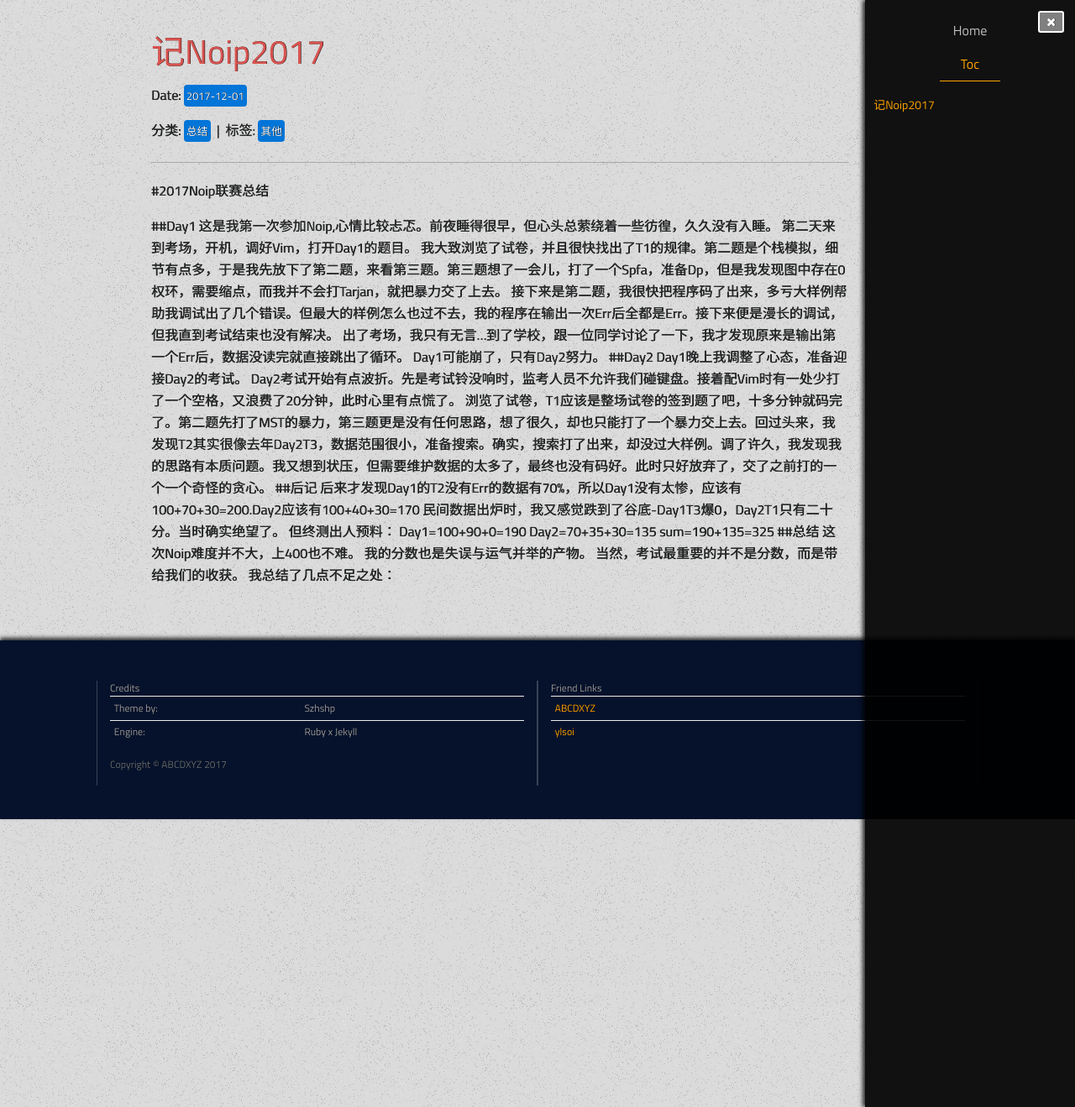
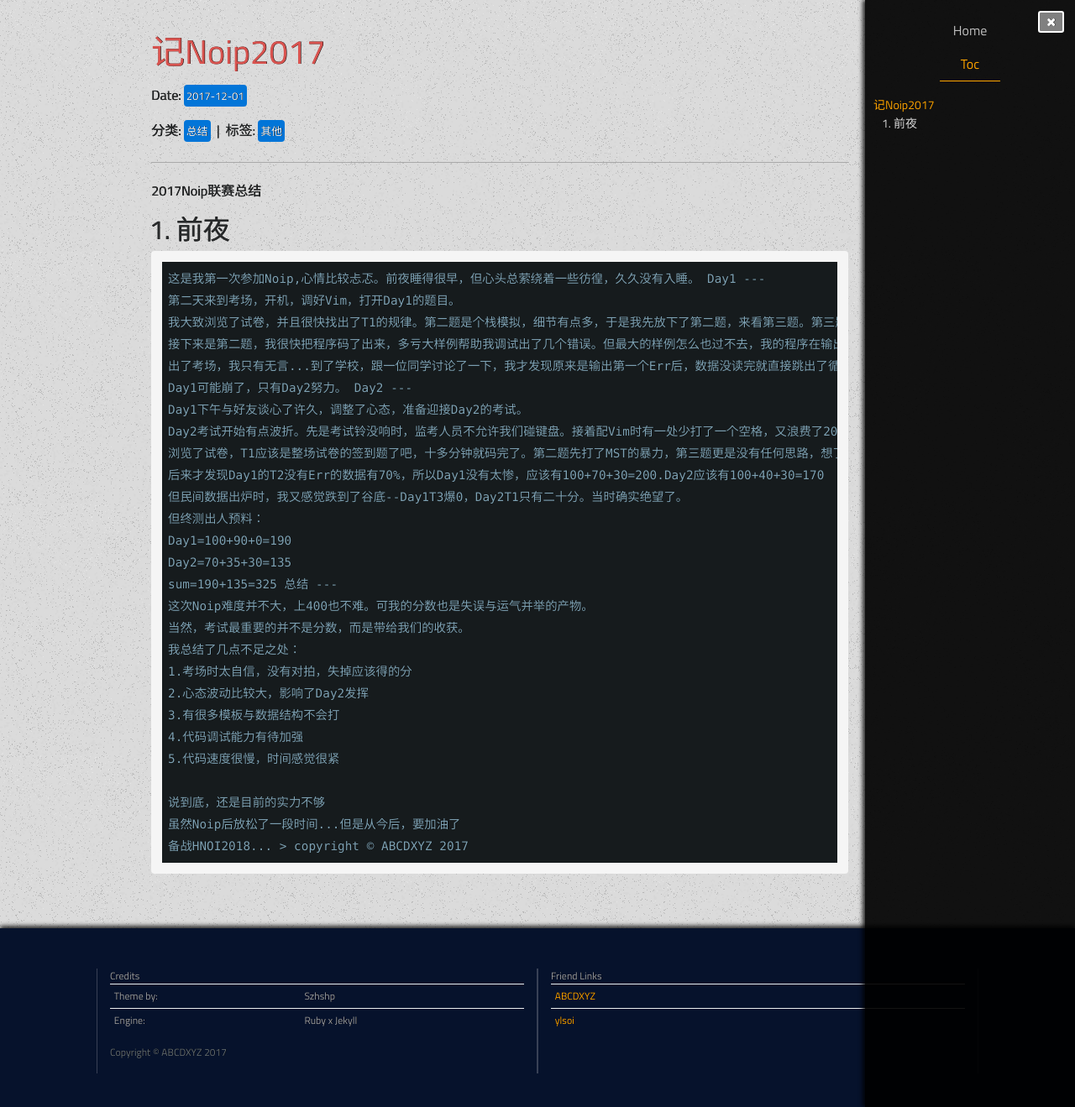
Before and after one commit to abcdxyzs/ABCDXYZs.blog.backup, a Jekyll site: the page built from _posts/2017-12-1-记Noip2017.md, in a window 1280 px wide and 1319 px high. Shown: the whole window at 84% size. Built offline with Jekyll 4.4.1, drawn with Linux system fonts in a browser that asks for light colours; comment, search, counter and statistics services are not loaded.

Commit message:
statement

```diff
--- a/_posts/2017-12-1-记Noip2017.md
+++ b/_posts/2017-12-1-记Noip2017.md
@@ -7,28 +7,43 @@ stickie: false
 intro: Noip2017
 ---
 
-#2017Noip联赛总结
+2017Noip联赛总结
 
-##Day1
+前夜
+---
     这是我第一次参加Noip,心情比较忐忑。前夜睡得很早，但心头总萦绕着一些彷徨，久久没有入睡。
+Day1
+---
     第二天来到考场，开机，调好Vim，打开Day1的题目。
     我大致浏览了试卷，并且很快找出了T1的规律。第二题是个栈模拟，细节有点多，于是我先放下了第二题，来看第三题。第三题想了一会儿，打了一个Spfa，准备Dp，但是我发现图中存在0权环，需要缩点，而我并不会打Tarjan，就把暴力交了上去。
     接下来是第二题，我很快把程序码了出来，多亏大样例帮助我调试出了几个错误。但最大的样例怎么也过不去，我的程序在输出一次Err后全都是Err。接下来便是漫长的调试，但我直到考试结束也没有解决。
     出了考场，我只有无言...到了学校，跟一位同学讨论了一下，我才发现原来是输出第一个Err后，数据没读完就直接跳出了循环。
     Day1可能崩了，只有Day2努力。
-##Day2
-    Day1晚上我调整了心态，准备迎接Day2的考试。
-    Day2考试开始有点波折。先是考试铃没响时，监考人员不允许我们碰键盘。接着配Vim时有一处少打了一个空格，又浪费了20分钟，此时心里有点慌了。
-    浏览了试卷，T1应该是整场试卷的签到题了吧，十多分钟就码完了。第二题先打了MST的暴力，第三题更是没有任何思路，想了很久，却也只能打了一个暴力交上去。回过头来，我发现T2其实很像去年Day2T3，数据范围很小，准备搜索。确实，搜索打了出来，却没过大样例。调了许久，我发现我的思路有本质问题。我又想到状压，但需要维护数据的太多了，最终也没有码好。此时只好放弃了，交了之前打的一个一个奇怪的贪心。
-##后记
+Day2
+---
+    Day1下午与好友谈心了许久，调整了心态，准备迎接Day2的考试。
+    Day2考试开始有点波折。先是考试铃没响时，监考人员不允许我们碰键盘。接着配Vim时有一处少打了一个空格，又浪费了20多分钟，此时心里有点慌了。
+    浏览了试卷，T1应该是整场试卷的签到题了吧，十多分钟就码完了。第二题先打了MST的暴力，第三题更是没有任何思路，想了很久，却也只能打了一个暴力交上去。回过头来，我发现T2其实很像去年Day2T3，数据范围很小，准备搜索。确实，搜索打了出来，却没过大样例。调了许久，我发现我的思路有本质问题。我又想到状压，但需要维护数据的太多了，最终也没有码成。此时只好放弃了，交了之前打的一个贪心+dij。
+后记
+---
     后来才发现Day1的T2没有Err的数据有70%，所以Day1没有太惨，应该有100+70+30=200.Day2应该有100+40+30=170
-    民间数据出炉时，我又感觉跌到了谷底-Day1T3爆0，Day2T1只有二十分。当时确实绝望了。
+    但民间数据出炉时，我又感觉跌到了谷底--Day1T3爆0，Day2T1只有二十分。当时确实绝望了。
     但终测出人预料：
     Day1=100+90+0=190
     Day2=70+35+30=135
     sum=190+135=325
-##总结
-    这次Noip难度并不大，上400也不难。
-    我的分数也是失误与运气并举的产物。
+总结
+---
+    这次Noip难度并不大，上400也不难。可我的分数也是失误与运气并举的产物。
     当然，考试最重要的并不是分数，而是带给我们的收获。
     我总结了几点不足之处：
+    1.考场时太自信，没有对拍，失掉应该得的分
+    2.心态波动比较大，影响了Day2发挥
+    3.有很多模板与数据结构不会打
+    4.代码调试能力有待加强
+    5.代码速度很慢，时间感觉很紧
+
+    说到底，还是目前的实力不够
+    虽然Noip后放松了一段时间...但是从今后，要加油了
+    备战HNOI2018...
+> copyright © ABCDXYZ 2017
```
Also changed, not shown: 3 other files.
